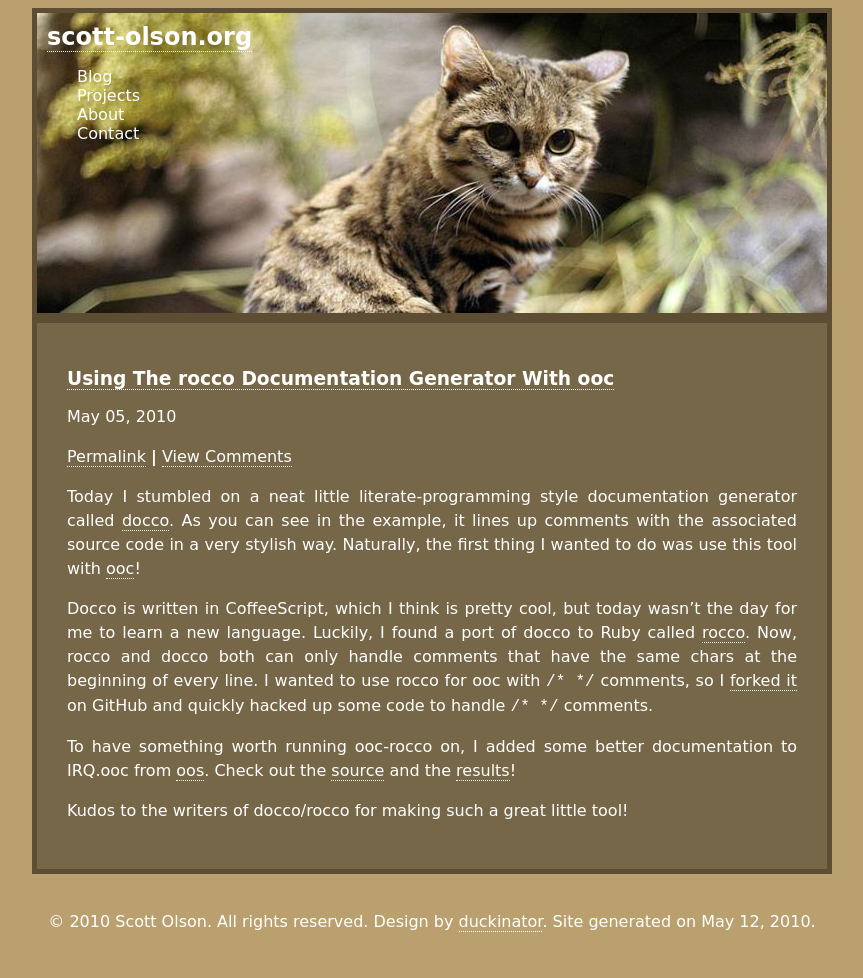
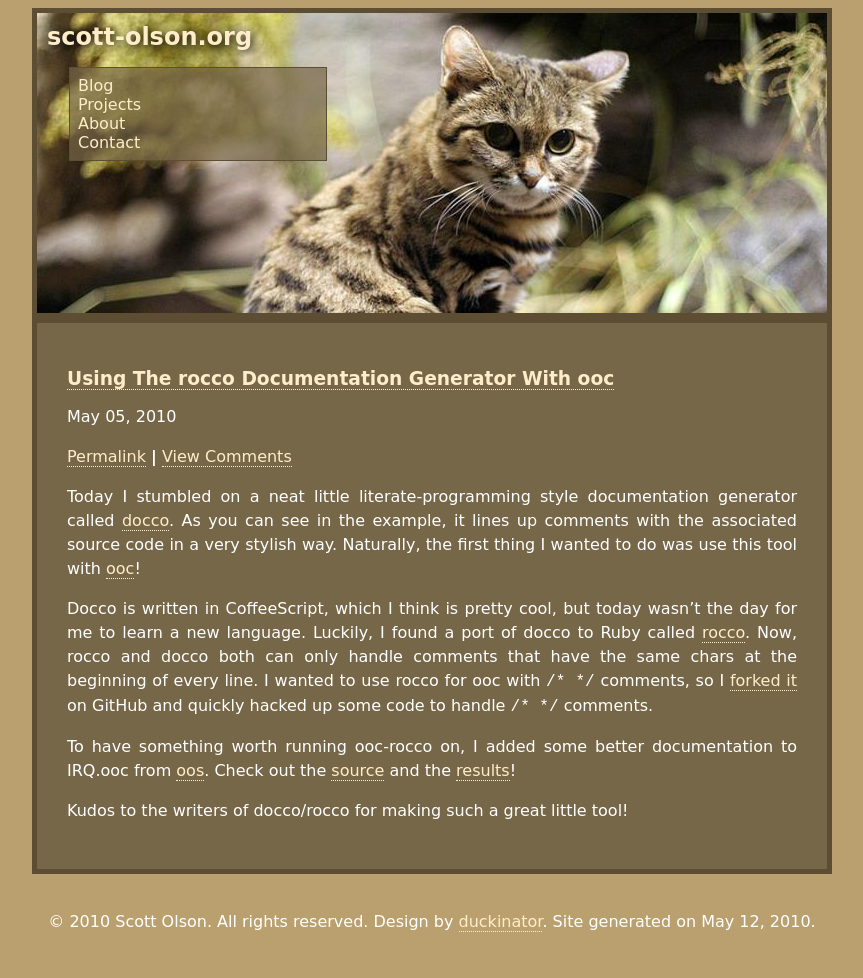
Before and after one commit to solson/scott-olson.org, a Jekyll site: the page built from index.html, in a window 1280 px wide. Shown: the whole page, without its empty margins (208-1071 px from the left). Built offline with Jekyll 4.4.1, drawn with Linux system fonts in a browser that asks for light colours; Markdown is read by kramdown in place of the engine named in the settings; comment, search, counter and statistics services are not loaded.

Commit message:
Making links, the navbar, and the main title nicer.

```diff
--- a/stylesheets/default.css
+++ b/stylesheets/default.css
@@ -33,6 +33,10 @@ img {
 	padding-bottom: 0px;
 }
 
+#header h1 a {
+	border: none;
+}
+
 #page {
 	margin: auto;
 	width: 800px;
@@ -54,12 +58,16 @@ img {
 	text-align: center;
 }
 
-ul#navbar {
+#navbar {
 	list-style: none;
+	margin: 1em 2em;
+	padding: 0.5em;
+	width: 15em;
+	border: 1px solid transparent;
 }
 
-ul#navbar li a:link,
-ul#navbar li a:visited {
+#navbar li a:link,
+#navbar li a:visited {
 	border: none;
 }
 
--- a/themes/cat/theme.css
+++ b/themes/cat/theme.css
@@ -1,16 +1,35 @@
-* {
-	color: #FFFFFF;
-}
-
 body {
 	background-color: #BAA06F;
+	color: #FFFFFF;
 }
 
 #header {
 	background-image: url("/themes/cat/header.jpg");
 }
 
+#header h1 {
+	text-shadow: 2px 2px 10px #000000;
+}
+
+#navbar {
+	background-color: rgba(119, 103, 73, 0.7);
+	border-color: #5D4D32;
+}
+
 #page > div {
 	background-color: #776749;
 	border-color: #5D4D32;
 }
+
+a:link,
+a:visited {
+	color: #FFEDCA;
+	border-color: #FFEDCA;
+}
+
+a:focus,
+a:hover,
+a:active {
+	color: #FFFFFF;
+	border-color: #FFEDCA;
+}
```
